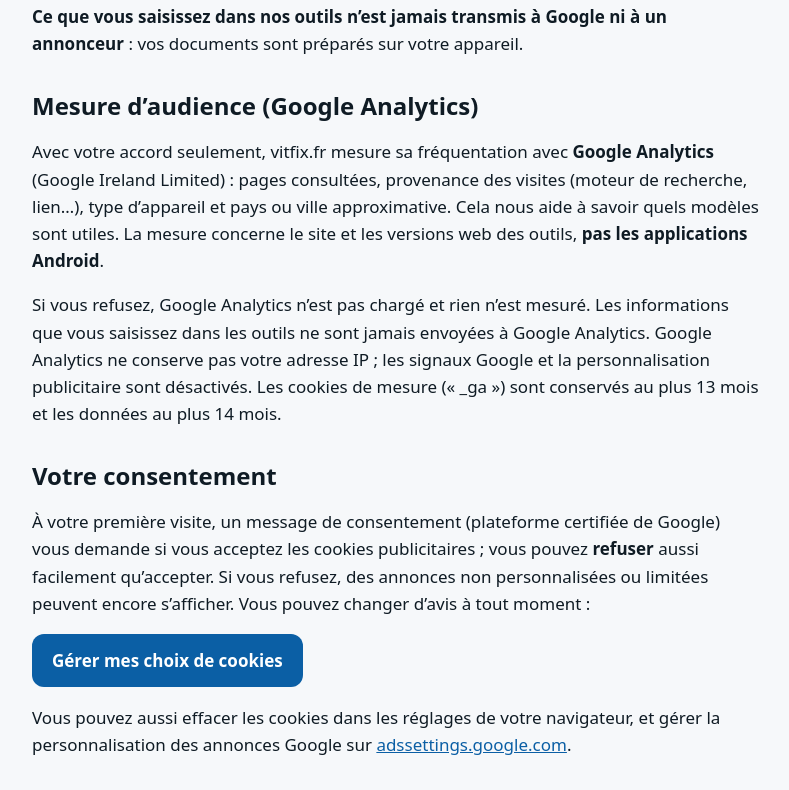
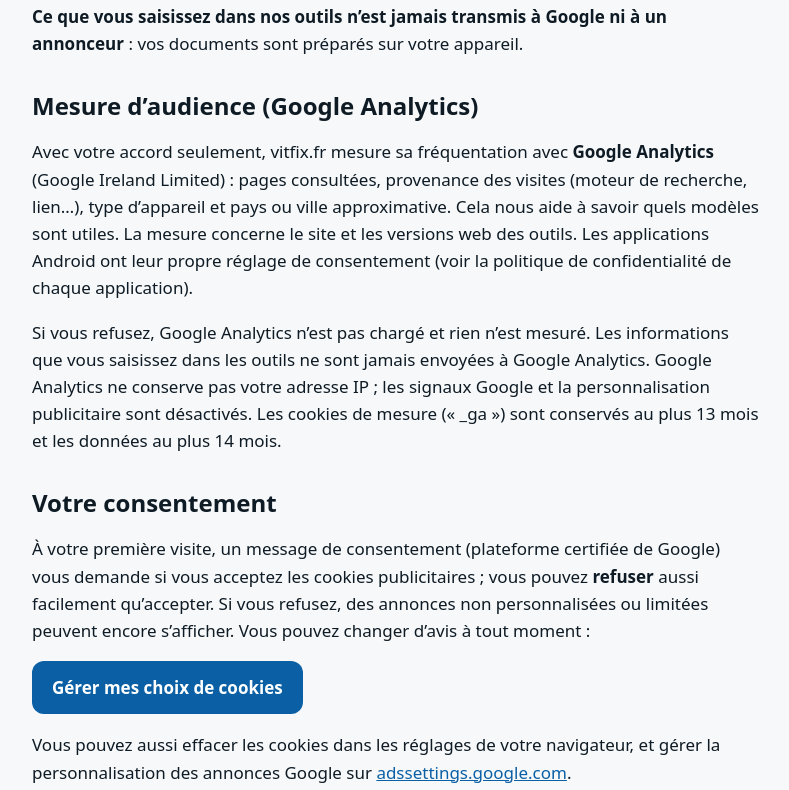
Before and after one commit to hugocarvalho86/constat-degats-des-eaux, a plain HTML site: page publicite-et-cookies/index.html in a window 1280 px wide. Shown: the part 725-1515 px from the top of the page, without its empty margins (244-1033 px from the left). Drawn offline with Linux system fonts and the light colour scheme.

Commit message:
Page Publicité et cookies : les applis Android ont leur propre réglage de mesure d'audience
Co-Authored-By: Claude Opus 5.5 <noreply@anthropic.com>

```diff
--- a/publicite-et-cookies/index.html
+++ b/publicite-et-cookies/index.html
@@ -31,7 +31,7 @@ var n=0;(function w(){if(typeof window.__tcfapi==='function')window.__tcfapi('ad
 <p>Les annonces sont fournies par <b>Google</b> (Google Ireland Limited) via AdSense. Pour afficher et mesurer les annonces et lutter contre la fraude, Google et ses partenaires peuvent utiliser des cookies ou des identifiants similaires, ainsi que votre adresse IP et une localisation approximative qui en est déduite. Les annonces peuvent être personnalisées selon vos centres d’intérêt <b>uniquement si vous l’acceptez</b>.</p>
 <p><b>Ce que vous saisissez dans nos outils n’est jamais transmis à Google ni à un annonceur</b> : vos documents sont préparés sur votre appareil.</p>
 <h2>Mesure d’audience (Google Analytics)</h2>
-<p>Avec votre accord seulement, vitfix.fr mesure sa fréquentation avec <b>Google Analytics</b> (Google Ireland Limited) : pages consultées, provenance des visites (moteur de recherche, lien…), type d’appareil et pays ou ville approximative. Cela nous aide à savoir quels modèles sont utiles. La mesure concerne le site et les versions web des outils, <b>pas les applications Android</b>.</p>
+<p>Avec votre accord seulement, vitfix.fr mesure sa fréquentation avec <b>Google Analytics</b> (Google Ireland Limited) : pages consultées, provenance des visites (moteur de recherche, lien…), type d’appareil et pays ou ville approximative. Cela nous aide à savoir quels modèles sont utiles. La mesure concerne le site et les versions web des outils. Les applications Android ont leur propre réglage de consentement (voir la politique de confidentialité de chaque application).</p>
 <p>Si vous refusez, Google Analytics n’est pas chargé et rien n’est mesuré. Les informations que vous saisissez dans les outils ne sont jamais envoyées à Google Analytics. Google Analytics ne conserve pas votre adresse IP ; les signaux Google et la personnalisation publicitaire sont désactivés. Les cookies de mesure (« _ga ») sont conservés au plus 13 mois et les données au plus 14 mois.</p>
 <h2>Votre consentement</h2>
 <p>À votre première visite, un message de consentement (plateforme certifiée de Google) vous demande si vous acceptez les cookies publicitaires ; vous pouvez <b>refuser</b> aussi facilement qu’accepter. Si vous refusez, des annonces non personnalisées ou limitées peuvent encore s’afficher. Vous pouvez changer d’avis à tout moment :</p>
```
